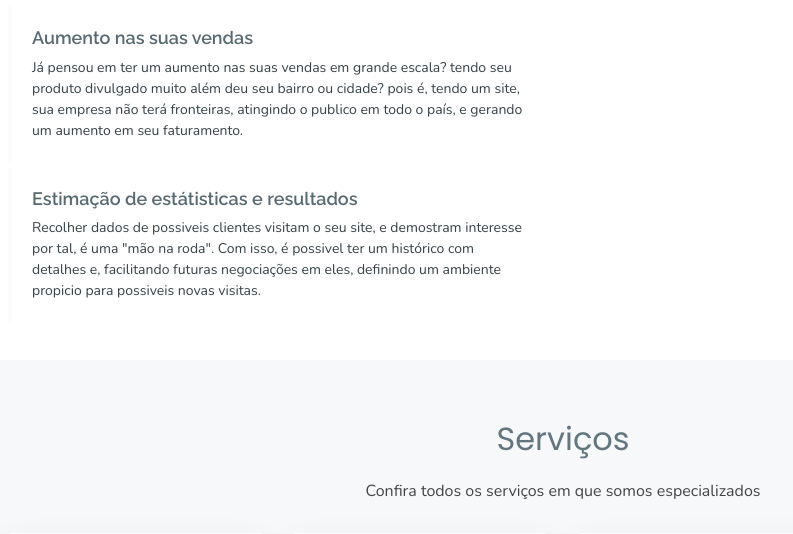
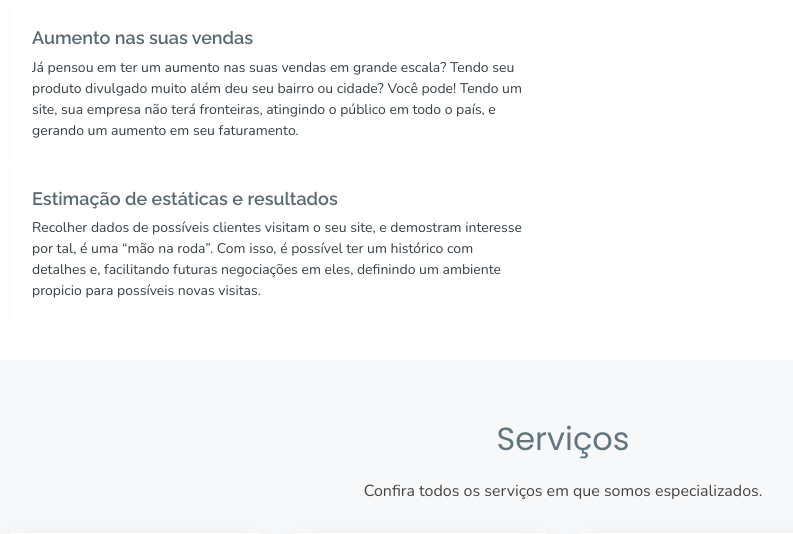
Before and after one commit to CLucasrodrigues22/facitewebdesign, a PHP site: page /inicio in a window 1280 px wide. Shown: the part 1017-1551 px from the top of the page, without its empty margins (77-870 px from the left). Run offline with PHP 8.4, Linux system fonts and the light colour scheme; data comes from the database, SQL or seed files in the repository; data that the repository does not hold is empty; some libraries are stand-ins or nearby versions.

Commit message:
Corrigindo ortografia

```diff
--- a/assets/css/style.css
+++ b/assets/css/style.css
@@ -1640,7 +1640,7 @@ section {
 }
 
 .pol p {
-  color: #576971;
+  color: #212121;
   font-size: larger;
 }
 
--- a/facite42-pa/Conexao.php
+++ b/facite42-pa/Conexao.php
@@ -9,8 +9,8 @@ session_start();
 
 $host = "localhost";
 $user = "facite42_root";
-// $pass = "hWO35A7PPUIdabA2";
-$pass = "L1n@d141P4uceK";
+$pass = "hWO35A7PPUIdabA2";
+// $pass = "L1n@d141P4uceK";
 $db = "facitewebdesign";
 
 
--- a/facite42-pa/front/classes/Conexao.php
+++ b/facite42-pa/front/classes/Conexao.php
@@ -15,8 +15,8 @@ class Conexao
 
         $this->host = 'mysql:host=127.0.0.1;dbname=facitewebdesign';
 		$this->user = 'facite42_root';
-        // $this->password = 'hWO35A7PPUIdabA2';
-		$this->password = 'L1n@d141P4uceK';
+        $this->password = 'hWO35A7PPUIdabA2';
+		// $this->password = 'L1n@d141P4uceK';
 
 	}
 
--- a/identidade-visual.php
+++ b/identidade-visual.php
@@ -17,7 +17,7 @@ include_once 'includes/logo.php';
             <div class="col-lg-6 pt-5 pt-lg-0 order-2 order-lg-1 d-flex flex-column justify-content-center" data-aos="fade-up">
                 <div>
                     <h1>Identidade<br> Visual </h1>
-                    <h2>Identidade visual é o forma pela qual sua empresa será reconhecida em qualquer lugar, além de estratégias de branding para gerar valor e credibilidade.</h2>
+                    <h2>Identidade visual é a forma pela qual sua empresa será reconhecida em qualquer lugar, além de estratégias de branding para gerar valor e credibilidade.</h2>
                 </div>
             </div>
             <div class="col-lg-6 order-1 order-lg-2 hero-img" data-aos="fade-left">
@@ -96,8 +96,8 @@ include_once 'includes/logo.php';
             </div>
             <div class="row" data-aos="zoom-in">
                 <div class="col-lg-12 text-center text-lg-left" style="margin-bottom: 6%;">
-                    <p>Muito além de uma logotipo, nós planejamos em estratigias para que o impacto da sua marca seja mais intenso o posivel. Durante a contrução, utilizamos o branding, que é uma metodologia estrategica que deixa em foco o real valor da sua marca. Com caracteristicas que ao serem vistas em qualquer lugar, automaticamente a pessoal irá associar a sua empresa.</p>
-                    <p>Você também irá contar com um design próprio para o seu catalogo, folders, flyers, cartao de visita embalagens e rotulos.</p>
+                    <p>Muito além de uma logotipo, nós planejamos em estrategias para que o impacto da sua marca seja mais intenso o possível. Durante a construção, utilizamos o branding, que é uma metodologia estratégica que deixa em foco o real valor da sua marca. Com características que ao serem vistas em qualquer lugar, automaticamente a pessoal irá associar a sua empresa.</p>
+                    <p>Você também irá contar com um design próprio para o seu catalogo, folders, flyers, cartão de visita embalagens e rótulos.</p>
                 </div>
             </div>
         </div>
--- a/inicio.php
+++ b/inicio.php
@@ -43,7 +43,7 @@ include_once 'includes/servicos.php';
                 <h4>Atrai investimento em sua ideia</h4>
                 <p>Ter um site é a principal forma para atrair novos clientes.
                   Muito além do seu bairro ou cidade, ter um site para o seu negócio,
-                  irá fazer com que pessoas de todo o mundo conheçam o seu empresa.
+                  irá fazer com que pessoas de todo o mundo conheçam o sua empresa.
                 </p>
               </a>
             </li>
@@ -60,19 +60,19 @@ include_once 'includes/servicos.php';
               <a class="nav-link" data-toggle="tab" href="#tab-3">
                 <h4>Aumento nas suas vendas</h4>
                 <p>Já pensou em ter um aumento nas suas vendas em grande escala?
-                  tendo seu produto divulgado muito além deu seu bairro ou cidade?
-                  pois é, tendo um site, sua empresa não terá fronteiras, atingindo o
-                  publico em todo o país, e gerando um aumento em seu faturamento.
+                  Tendo seu produto divulgado muito além deu seu bairro ou cidade?
+                  Você pode! Tendo um site, sua empresa não terá fronteiras, atingindo
+                   o público em todo o país, e gerando um aumento em seu faturamento.
                 </p>
               </a>
             </li>
             <li class="nav-item mt-2" data-aos="fade-up" data-aos-delay="300">
               <a class="nav-link" data-toggle="tab" href="#tab-4">
-                <h4>Estimação de estátisticas e resultados</h4>
-                <p>Recolher dados de possiveis clientes visitam o seu site,
-                  e demostram interesse por tal, é uma "mão na roda". Com isso,
-                  é possivel ter um histórico com detalhes e, facilitando futuras
-                  negociações em eles, definindo um ambiente propicio para possiveis
+                <h4>Estimação de estáticas e resultados</h4>
+                <p>Recolher dados de possíveis clientes visitam o seu site,
+                  e demostram interesse por tal, é uma “mão na roda”. Com isso,
+                  é possível ter um histórico com detalhes e, facilitando futuras
+                  negociações em eles, definindo um ambiente propicio para possíveis
                   novas visitas.
                 </p>
               </a>
@@ -116,7 +116,7 @@ include_once 'includes/servicos.php';
 
       <div class="section-title" data-aos="fade-up">
         <h2>Serviços</h2>
-        <p>Confira todos os serviços em que somos especializados</p>
+        <p>Confira todos os serviços em que somos especializados.</p>
       </div>
 
       <div class="row">
@@ -146,7 +146,7 @@ include_once 'includes/servicos.php';
 
       <div class="section-title" data-aos="fade-up">
         <h2>Portfólio de <strong>Sites</strong></h2>
-        <p>Veja abaixo o resultado de muito trabalho e dedicação em nossos serviços</p>
+        <p>Veja abaixo o resultado de muito trabalho e dedicação em nossos serviços.</p>
       </div>
 
       <div class="row portfolio-container" data-aos="fade-up" data-aos-delay="200">
```
Also changed, not shown: criacao-de-site.php (+3 -4 lines), loja-virtual.php (+7 -7 lines), politica-de-privacidade.php (+4 -4 lines), site-wordpress.php (+6 -6 lines), assets/img/politica.png (added).
